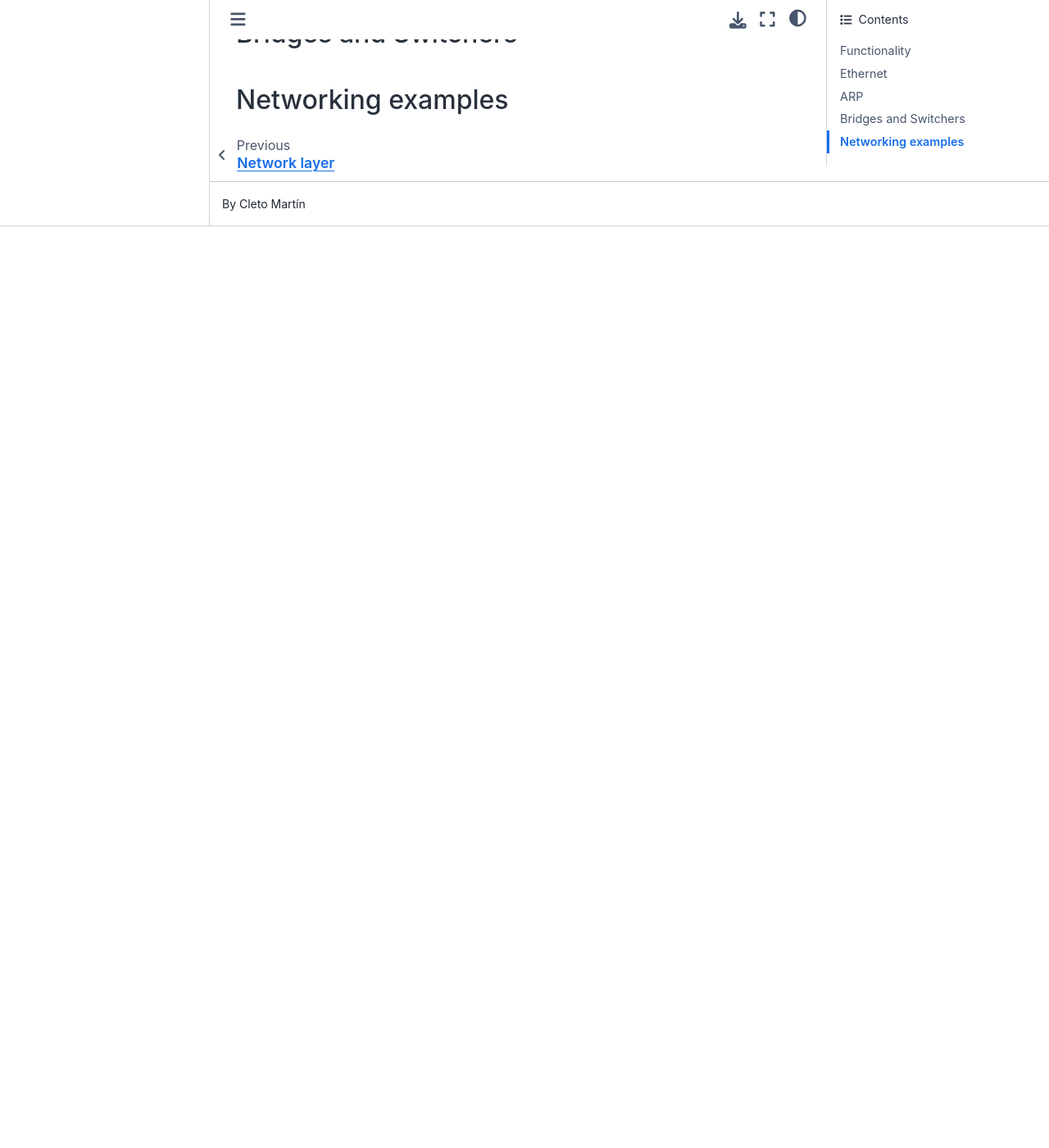
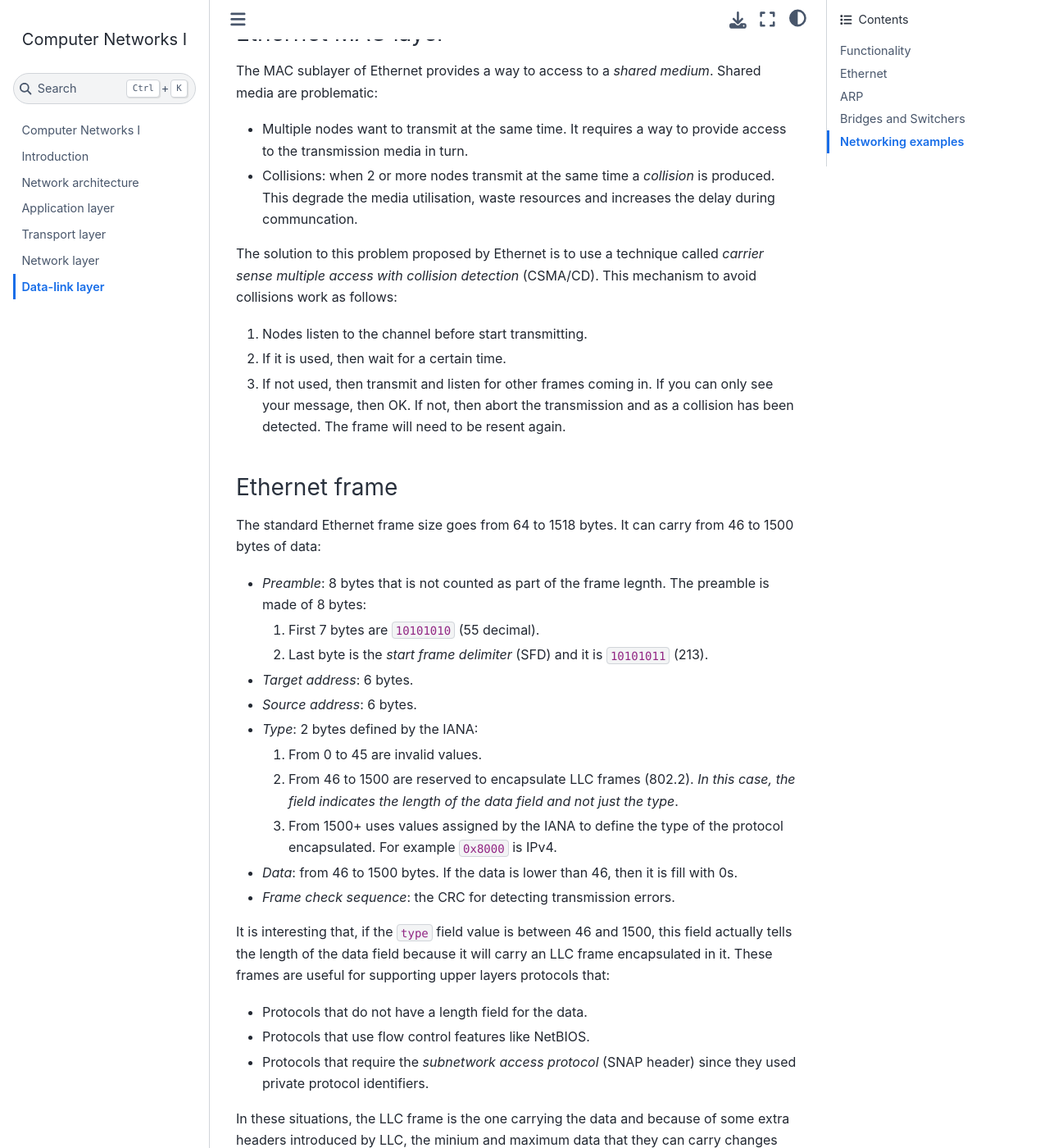
Before and after one commit to cletomartin/redes1, a Jupyter Book: the page built from data-link.md, in a window 1280 px wide and 1400 px high, scrolled down 4905 px. Shown: the whole window at 82% size. Built offline with Jupyter Book 1.0.4 settings and Sphinx 7.4.7 and the Sphinx Book theme 1.1.4, drawn with Linux system fonts in a browser that asks for light colours; before the commit the page ends 5181 px from its top, so only the background shows below that; some of the changed text lies outside the part shown.

Commit message:
more stuff

````diff
--- a/data-link.md
+++ b/data-link.md
@@ -108,7 +108,10 @@ The IEEE organisation started a project in 1985 called "Project 802" to define t
 They subdivided the data-link in 2 sublayers:
 
 - The _logical link control_ (LLC): similar to our already known DLC.
-- The _media access control_ (MAC): similat to our already known MAC.
+  LLC is optional if the upper-layer protocols do not need them.
+  For TCP/IP traffic, they are not usually required.
+- The _media access control_ (MAC): similar to our already known MAC.
+  In Ethernet, this layer is always present.
 
 Ethernet is one of the few protocols that have survived since the very beginning and today is common to find LANs at 10Gbps which is the forth generation.
 Ethernet is connectionless and unreliable:
@@ -131,6 +134,9 @@ The structure of a MAC address can be divided in 2 groups:
 
 - The _organisationally unique identifier_ (OUI): the first 3 bytes, that identifies a specific manufacturer.
   IEEE assigns them.
+  When an OUI is used, then the last 2 bits of the first byte will be always `00`.
+  All addresses using an OUI will be _globally unique_.
+  If an administrator replaces the OUI and uses a _locally unique_ identifier, then it is expected that these bits are `10`.
 - The _NIC specific_: the last 3 bytes.
 
 When a MAC address is used as destination address, the last bit of the first byte determines the type of the frame:
@@ -151,8 +157,71 @@ However, only the affected node will reply to it.
 
 ### Ethernet MAC layer
 
+The MAC sublayer of Ethernet provides a way to access to a _shared medium_.
+Shared media are problematic:
+
+- Multiple nodes want to transmit at the same time. It requires a way to provide access to the transmission media in turn.
+- Collisions: when 2 or more nodes transmit at the same time a _collision_ is produced.
+  This degrade the media utilisation, waste resources and increases the delay during communcation.
+
+The solution to this problem proposed by Ethernet is to use a technique called _carrier sense multiple access with collision detection_ (CSMA/CD).
+This mechanism to avoid collisions work as follows:
+
+1. Nodes listen to the channel before start transmitting.
+1. If it is used, then wait for a certain time.
+1. If not used, then transmit and listen for other frames coming in.
+   If you can only see your message, then OK. If not, then abort the transmission and as a collision has been detected.
+   The frame will need to be resent again.
+
+### Ethernet frame
+
+The standard Ethernet frame size goes from 64 to 1518 bytes. It can carry from 46 to 1500 bytes of data:
+
+- _Preamble_: 8 bytes that is not counted as part of the frame legnth.
+  The preamble is made of 8 bytes:
+  1. First 7 bytes are `10101010` (55 decimal).
+  1. Last byte is the _start frame delimiter_ (SFD) and it is `10101011` (213).
+- _Target address_: 6 bytes.
+- _Source address_: 6 bytes.
+- _Type_: 2 bytes defined by the IANA:
+  1. From 0 to 45 are invalid values.
+  1. From 46 to 1500 are reserved to encapsulate LLC frames (802.2).
+	 _In this case, the field indicates the length of the data field and not just the type_.
+  1. From 1500+ uses values assigned by the IANA to define the type of the protocol encapsulated.
+	 For example `0x8000` is IPv4.
+- _Data_: from 46 to 1500 bytes. If the data is lower than 46, then it is fill with 0s.
+- _Frame check sequence_: the CRC for detecting transmission errors.
+
+It is interesting that, if the `type` field value is between 46 and 1500, this field actually tells the length of the data field because it will carry an LLC frame encapsulated in it.
+These frames are useful for supporting upper layers protocols that:
+- Protocols that do not have a length field for the data.
+- Protocols that use flow control features like NetBIOS.
+- Protocols that require the _subnetwork access protocol_ (SNAP header) since they used private protocol identifiers.
+
+In these situations, the LLC frame is the one carrying the data and because of some extra headers introduced by LLC, the minium and maximum data that they can carry changes from 46-1500 to 38-1492 (8 bytes less).
 
 ## ARP
+
+```{note}
+Now it is time to revisit the encapsulation process from top (application) to bottom (data-link).
+Whatever message we generate at the application layer, we will have to send no less than 64 bytes at the link layer (14B of header and 46B of data encapsulating multiple and 4B as tail).
+This means that if the application layer generates 4 bytes of data, it will fit in this minimal frame size.
+Note that if not, the data will be filled with 0s.
+```
+
+```{note}
+Let's suppose our PC sends an HTTP request to a web server:
+
+1. The PC generates the message with the right source and destination IP addresses and, based in its routing table, it is sent to its gateway.
+1. The router analyses the destination IP and, based in its routing table, forward the IP packet to its next hop.
+1. The second router analyses the destination IP and, based in its routing table, locally delivers the packet to the web server.
+
+The local delivery performed in the first and last step is performed within the same network, at link level.
+There must be a mechanism that transforms the destination IPs to the actual MAC addresses of the devices.
+```
+
+_Address resolution protocol_ (ARP) is a neighbour discovery protocol that helps with the problem of getting the MAC address given an IP address.
+
 
 ## Bridges and Switchers
 
````
